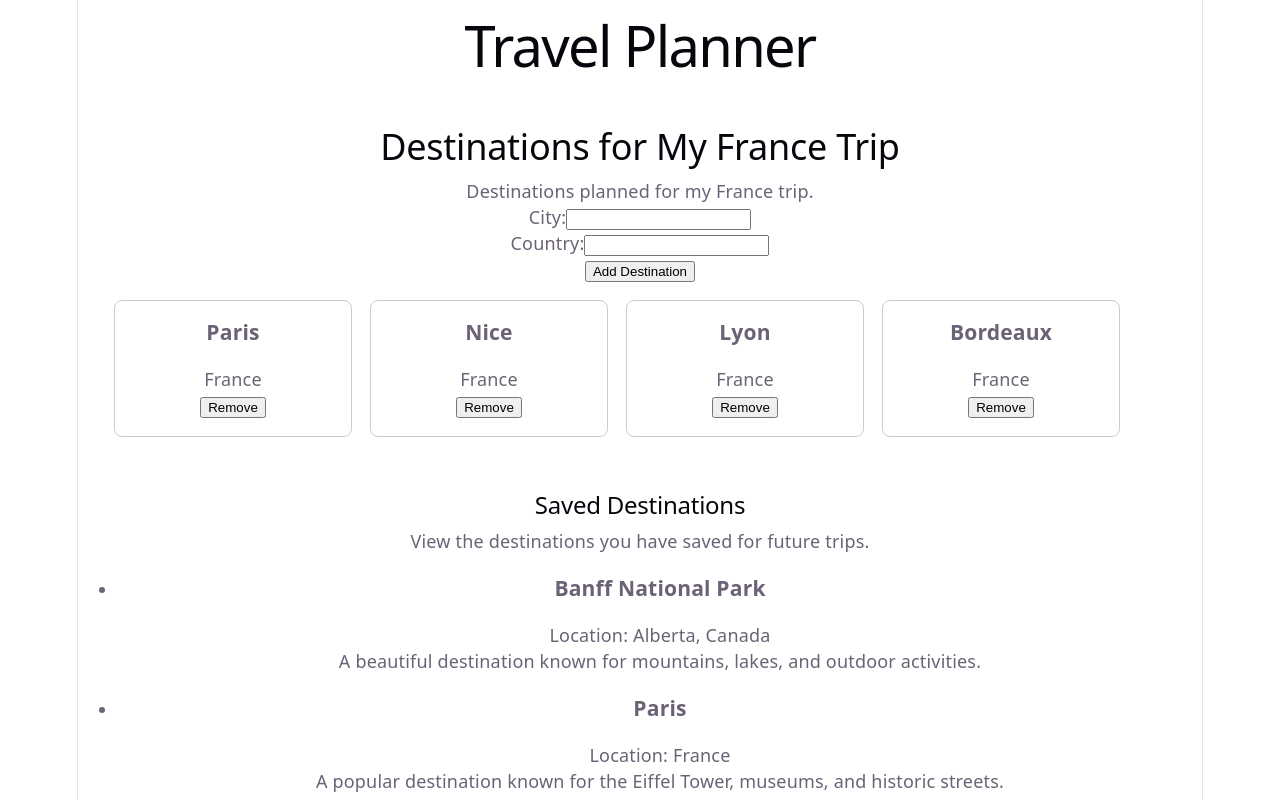
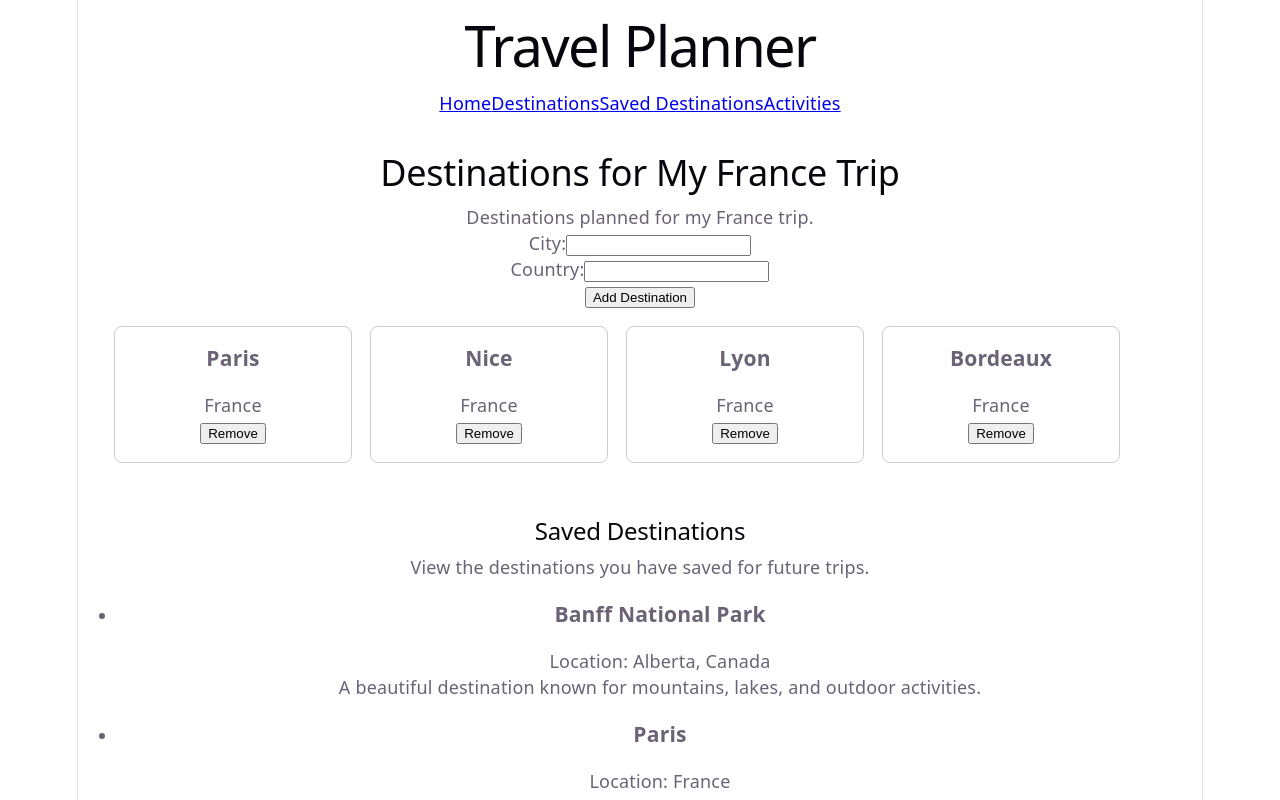
Before and after one commit to kkaur136/travel-planner, a React (Vite) app: page / in a window 1280 px wide. Shown: the top 800 px of the page. Built offline with nearby package versions, Linux system fonts and the light colour scheme.

Commit message:
adding shared navigation component

```diff
--- a/src/App.tsx
+++ b/src/App.tsx
@@ -2,12 +2,14 @@ import "./App.css";
 import Destinations from "./Components/destinations/destinations";
 import Activities from "./Components/Activities/Activities";
 import SavedDestinations from "./Components/saved-destinations/SavedDestinations";
+import Navigation from "./Components/Navigation/Navigation";
 
 function App() {
   return (
     <>
       <header>
         <h1>Travel Planner</h1>
+        <Navigation />
       </header>
 
       <main>
```
